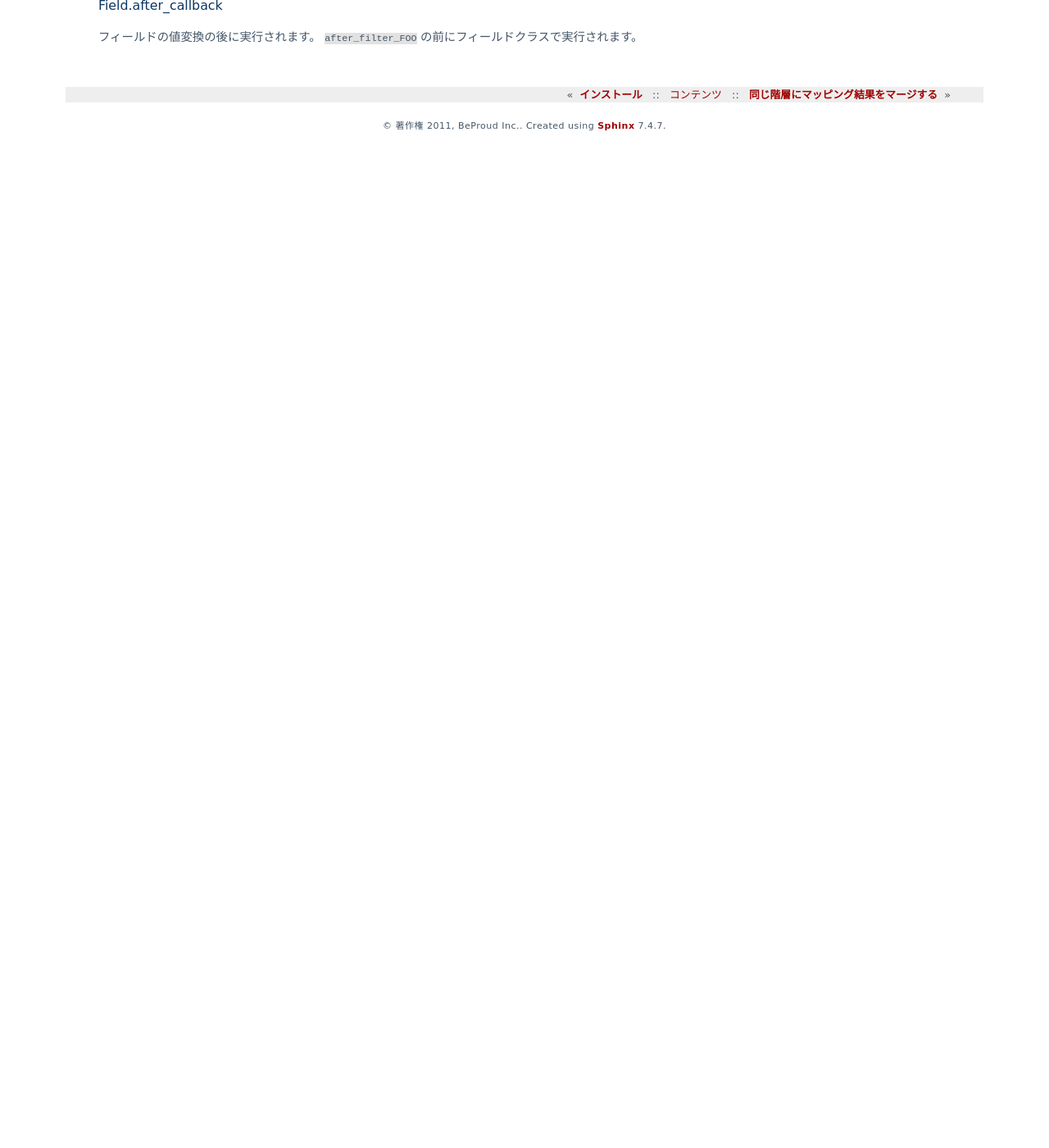
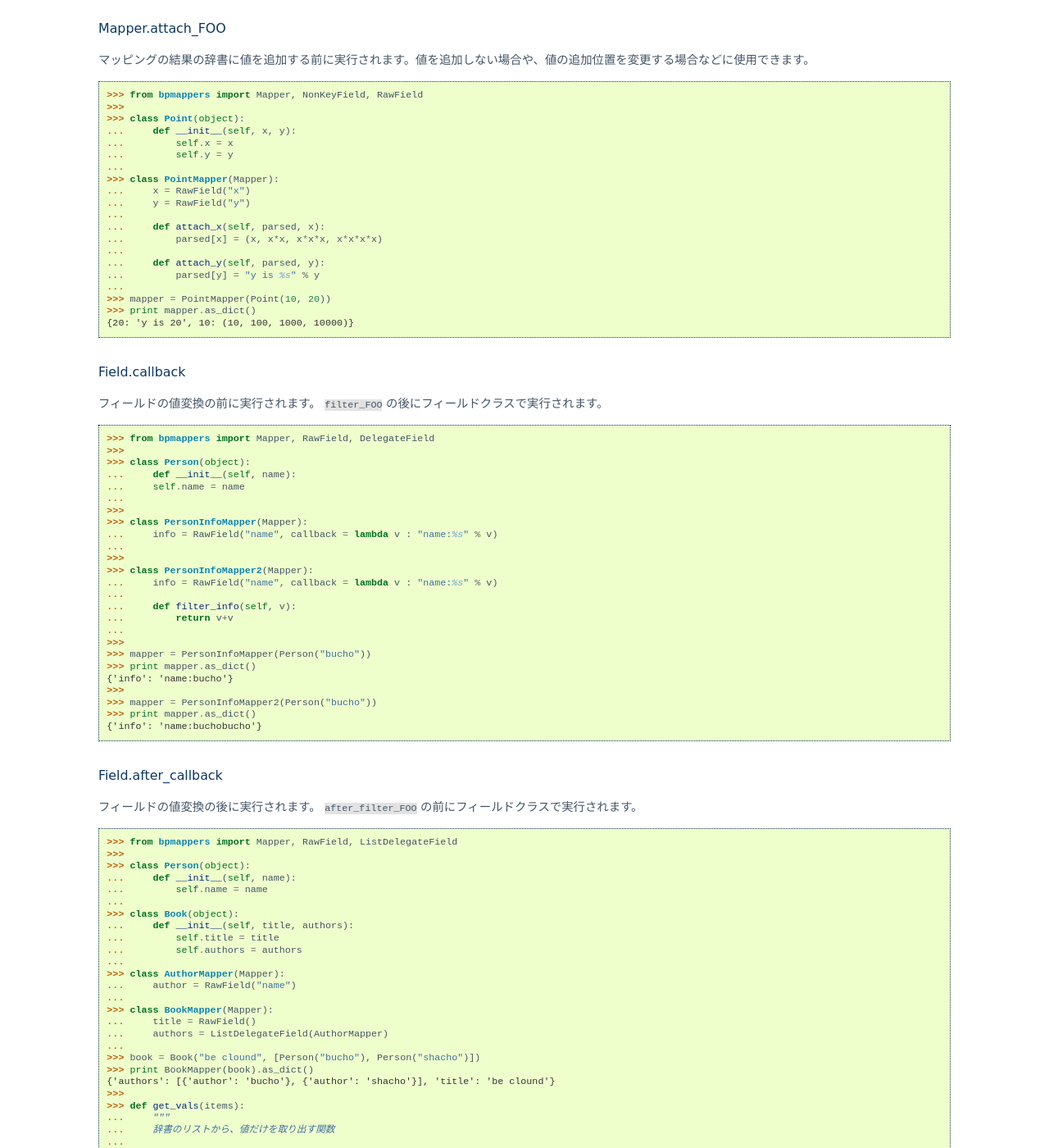
Before and after one commit to beproud/bpmappers, a Sphinx documentation site: the page built from docs/ja/source/usage.rst, in a window 1280 px wide and 1400 px high, scrolled down 2896 px. Shown: the whole window at 82% size. Built offline with Sphinx 7.4.7, drawn with Linux system fonts in a browser that asks for light colours; before the commit the page ends 3067 px from its top, so only the background shows below that; some of the changed text lies outside the part shown.

Commit message:
ドキュメント、usage.rstのフックポイントの例を追加。

```diff
--- a/docs/ja/source/usage.rst
+++ b/docs/ja/source/usage.rst
@@ -163,18 +163,166 @@ Mapper.after_filter_FOO
 ~~~~~~~~~~~~~~~~~~~~~~~
 
 フィールドの値変換の後に実行されます。FOOはフィールド名に置き換えてください。
+第一引数に、filter_FOOの結果の値が入ります。
+
+.. doctest::
+
+   >>> from bpmappers import Mapper, NonKeyField
+   >>> class MyMapper(Mapper):
+   ...     value = NonKeyField()
+   ...     def filter_value(self):
+   ...         return "oyoyo"
+   ...
+   ...     def after_filter_value(self, val):
+   ...         return val.capitalize()
+   ...
+   >>> mapper = MyMapper()
+   >>> print mapper.as_dict()
+   {'value': 'Oyoyo'}
+
 
 Mapper.attach_FOO
 ~~~~~~~~~~~~~~~~~
 
 マッピングの結果の辞書に値を追加する前に実行されます。値を追加しない場合や、値の追加位置を変更する場合などに使用できます。
 
+.. doctest::
+
+   >>> from bpmappers import Mapper, NonKeyField, RawField
+   >>>
+   >>> class Point(object):
+   ...     def __init__(self, x, y):
+   ...         self.x = x
+   ...         self.y = y
+   ...
+   >>> class PointMapper(Mapper):
+   ...     x = RawField("x")
+   ...     y = RawField("y")
+   ...
+   ...     def attach_x(self, parsed, x):
+   ...         parsed[x] = (x, x*x, x*x*x, x*x*x*x)
+   ...
+   ...     def attach_y(self, parsed, y):
+   ...         parsed[y] = "y is %s" % y
+   ...
+   >>> mapper = PointMapper(Point(10, 20))
+   >>> print mapper.as_dict()
+   {20: 'y is 20', 10: (10, 100, 1000, 10000)}
+
 Field.callback
 ~~~~~~~~~~~~~~
 
 フィールドの値変換の前に実行されます。 ``filter_FOO`` の後にフィールドクラスで実行されます。
 
+.. doctest::
+
+   >>> from bpmappers import Mapper, RawField, DelegateField
+   >>>
+   >>> class Person(object):
+   ...     def __init__(self, name):
+   ...     self.name = name
+   ...
+   >>>
+   >>> class PersonInfoMapper(Mapper):
+   ...     info = RawField("name", callback = lambda v : "name:%s" % v)
+   ...
+   >>>
+   >>> class PersonInfoMapper2(Mapper):
+   ...     info = RawField("name", callback = lambda v : "name:%s" % v)
+   ...
+   ...     def filter_info(self, v):
+   ...         return v+v
+   ...
+   >>>
+   >>> mapper = PersonInfoMapper(Person("bucho"))
+   >>> print mapper.as_dict()
+   {'info': 'name:bucho'}
+   >>>
+   >>> mapper = PersonInfoMapper2(Person("bucho"))
+   >>> print mapper.as_dict()
+   {'info': 'name:buchobucho'}
+
 Field.after_callback
 ~~~~~~~~~~~~~~~~~~~~
 
 フィールドの値変換の後に実行されます。 ``after_filter_FOO`` の前にフィールドクラスで実行されます。
+
+.. doctest::
+
+   >>> from bpmappers import Mapper, RawField, ListDelegateField
+   >>>
+   >>> class Person(object):
+   ...     def __init__(self, name):
+   ...         self.name = name
+   ...
+   >>> class Book(object):
+   ...     def __init__(self, title, authors):
+   ...         self.title = title
+   ...         self.authors = authors
+   ...
+   >>> class AuthorMapper(Mapper):
+   ...     author = RawField("name")
+   ...
+   >>> class BookMapper(Mapper):
+   ...     title = RawField()
+   ...     authors = ListDelegateField(AuthorMapper)
+   ...
+   >>> book = Book("be clound", [Person("bucho"), Person("shacho")])
+   >>> print BookMapper(book).as_dict()
+   {'authors': [{'author': 'bucho'}, {'author': 'shacho'}], 'title': 'be clound'}
+   >>>
+   >>> def get_vals(items):
+   ...     """
+   ...     辞書のリストから、値だけを取り出す関数
+   ...
+   ...     >>> get_vals([{"pt":1}, {"pt":2}])
+   ...     [1, 2]
+   ...     """
+   ...     result = []
+   ...     for dic in items:
+   ...         for k, v in dic.items():
+   ...             result.append(v)
+   ...     return result
+   ...
+   >>> class BookMapperExt(Mapper):
+   ...     title = RawField()
+   ...     authors = ListDelegateField(AuthorMapper, after_callback=get_vals)
+   ...
+   >>> book = Book("be clound", [Person("bucho"), Person("shacho")])
+   >>> print BookMapperExt(book).as_dict()
+   {'authors': ['bucho', 'shacho'], 'title': 'be clound'}
+
+
+.. note::
+   filter_FOO, after_filter_FOO, callback, after_callbackは以下の順序で呼ばれます。
+
+   #. filter_FOO
+   #. callback
+   #. after_callback
+   #. after_filter_FOO
+
+   実行例
+   .. doctest::
+
+      >>> from bpmappers import Mapper, RawField, DelegateField
+      >>>
+      >>> class Person(object):
+      ...     def __init__(self, name):
+      ...     self.name = name
+      ...
+      >>>
+      >>> class PersonInfoMapper(Mapper):
+      ...     info = RawField("name",
+      ...                     callback= lambda v :  "( cb: %s )" % v,
+      ...                     after_callback = lambda v :  "[ after_cb: %s ]" % v)
+      ...
+      ...     def filter_info(self, v):
+      ...         return "< filter: %s >" % v
+      ...
+      ...     def after_filter_info(self, v):
+      ...         return "{ after_filter: %s }" % v
+      ...
+      >>>
+      >>> mapper = PersonInfoMapper(Person("BP"))
+      >>> print mapper.as_dict()
+      {'info': '{ after_filter: [ after_cb: ( cb: < filter: BP > ) ] }'}
```
